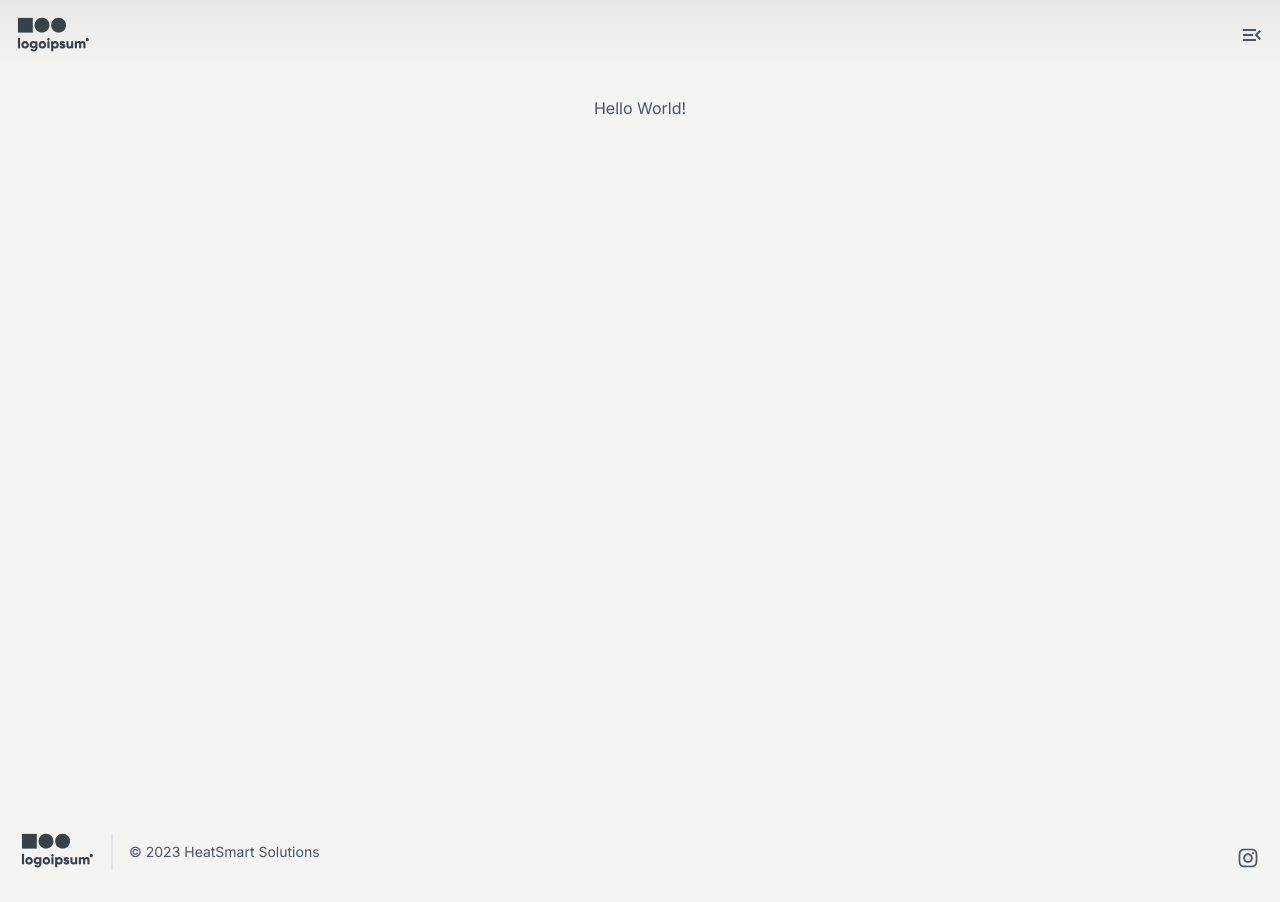
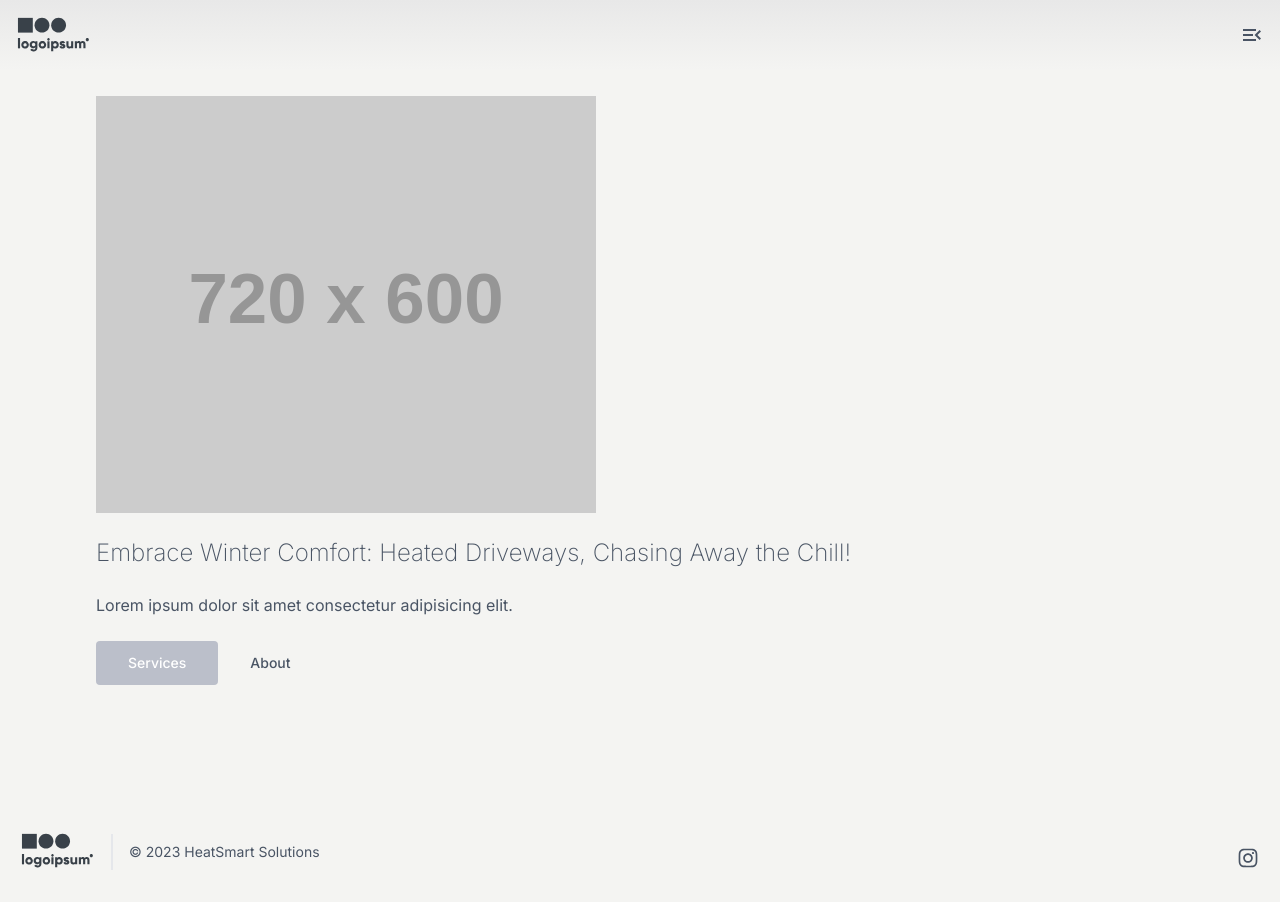
Before and after one commit to Jdure/heatSmart, a Next.js app: page / in a window 1280 px wide. Built offline with nearby package versions, Linux system fonts and the light colour scheme.

Commit message:
dummy image, button link component, fixed z-index

```diff
--- a/next.config.js
+++ b/next.config.js
@@ -1,4 +1,8 @@
 /** @type {import('next').NextConfig} */
-const nextConfig = {}
+const nextConfig = {
+  images: {
+    domains: ["dummyimage.com"],
+  },
+};
 
 module.exports = nextConfig
--- /dev/null
+++ b/src/app/components/LinkButton.tsx
@@ -0,0 +1,46 @@
+import Link from "next/link";
+import React from "react";
+
+export const LinkButton = ({
+  btnTxt,
+  path,
+  btnColor,
+  txtColor,
+}: {
+  btnTxt: string;
+  path: string;
+  btnColor: string;
+  txtColor: string;
+}) => {
+  return (
+    <Link
+      className={`group relative inline-flex items-center overflow-hidden rounded ${btnColor} px-8 py-3 text-hue-inverted focus:outline-none focus:ring active:${btnColor}`}
+      href={path}
+    >
+      <span
+        className={`absolute ${txtColor} -end-full transition-all group-hover:end-4`}
+      >
+        <svg
+          className="h-5 w-5 rtl:rotate-180"
+          xmlns="http://www.w3.org/2000/svg"
+          fill="none"
+          viewBox="0 0 24 24"
+          stroke="currentColor"
+        >
+          <path
+            strokeLinecap="round"
+            strokeLinejoin="round"
+            strokeWidth="2"
+            d="M17 8l4 4m0 0l-4 4m4-4H3"
+          />
+        </svg>
+      </span>
+
+      <span
+        className={`text-sm ${txtColor} font-medium transition-all group-hover:me-4`}
+      >
+        {btnTxt}
+      </span>
+    </Link>
+  );
+};
--- a/src/app/components/NavBar.tsx
+++ b/src/app/components/NavBar.tsx
@@ -23,7 +23,9 @@ export const NavBar = () => {
 
   return (
     <>
-      <div className="fixed inset-0 z-50 text-hue-base">
+      <div
+        className={`absolute inset-0 ${open ? "z-50" : "z-40"} text-hue-base`}
+      >
         <Transition
           show={open}
           enter="transition-opacity duration-300 ease-in-out"
@@ -55,14 +57,16 @@ export const NavBar = () => {
           enter="transition-transform duration-500 ease-in-out"
           enterFrom="translate-x-full"
           enterTo="translate-x-0"
-          leave="transition-transform duration-500 ease-in-out"
+          leave="transition-transform duration-0 ease-in-out"
           leaveFrom="translate-x-0"
           leaveTo="translate-x-full"
         >
           {(ref) => (
             <nav
               ref={ref}
-              className="fixed inset-y-0 right-0 z-50 flex flex-col items-center justify-start pt-10 space-y-12 min-h-screen w-64 bg-gradient-to-b from-hue-primary to-hue-transparent"
+              className={`fixed inset-y-0 right-0 ${
+                open ? "z-50" : "z-40"
+              } flex flex-col items-center justify-start pt-10 space-y-12 min-h-screen w-64 bg-gradient-to-b from-hue-primary to-hue-transparent`}
             >
               {pages.map(([title, url]) => (
                 <Link
--- a/src/app/page.tsx
+++ b/src/app/page.tsx
@@ -1,5 +1,34 @@
 import Image from 'next/image'
+import { LinkButton } from "./components/LinkButton";
+import Link from "next/link";
 
 export default function Home() {
-  return <h1>Hello World!</h1>;
+  return (
+    <div className="container flex flex-col space-y-6 text-start z-40">
+      <Image
+        src="https://dummyimage.com/720x600"
+        height={500}
+        width={500}
+        alt="hero"
+      />
+      <h1 className="text-2xl font-extralight">
+        Embrace Winter Comfort: Heated Driveways, Chasing Away the Chill!
+      </h1>
+      <p>Lorem ipsum dolor sit amet consectetur adipisicing elit.</p>
+      <div className="flex flex-row justify-normal items-center">
+        <LinkButton
+          btnTxt={"Services"}
+          path={"/services"}
+          btnColor={"bg-hue-secondary"}
+          txtColor={"text-hue-inverted"}
+        />
+        <LinkButton
+          btnTxt={"About"}
+          path={"/about"}
+          btnColor={"transparent"}
+          txtColor={"text-hue-base"}
+        />
+      </div>
+    </div>
+  );
 }
--- /dev/null
+++ b/src/app/services/page.tsx
@@ -0,0 +1,3 @@
+export default function Services() {
+  return <h1>Services</h1>;
+}
```
